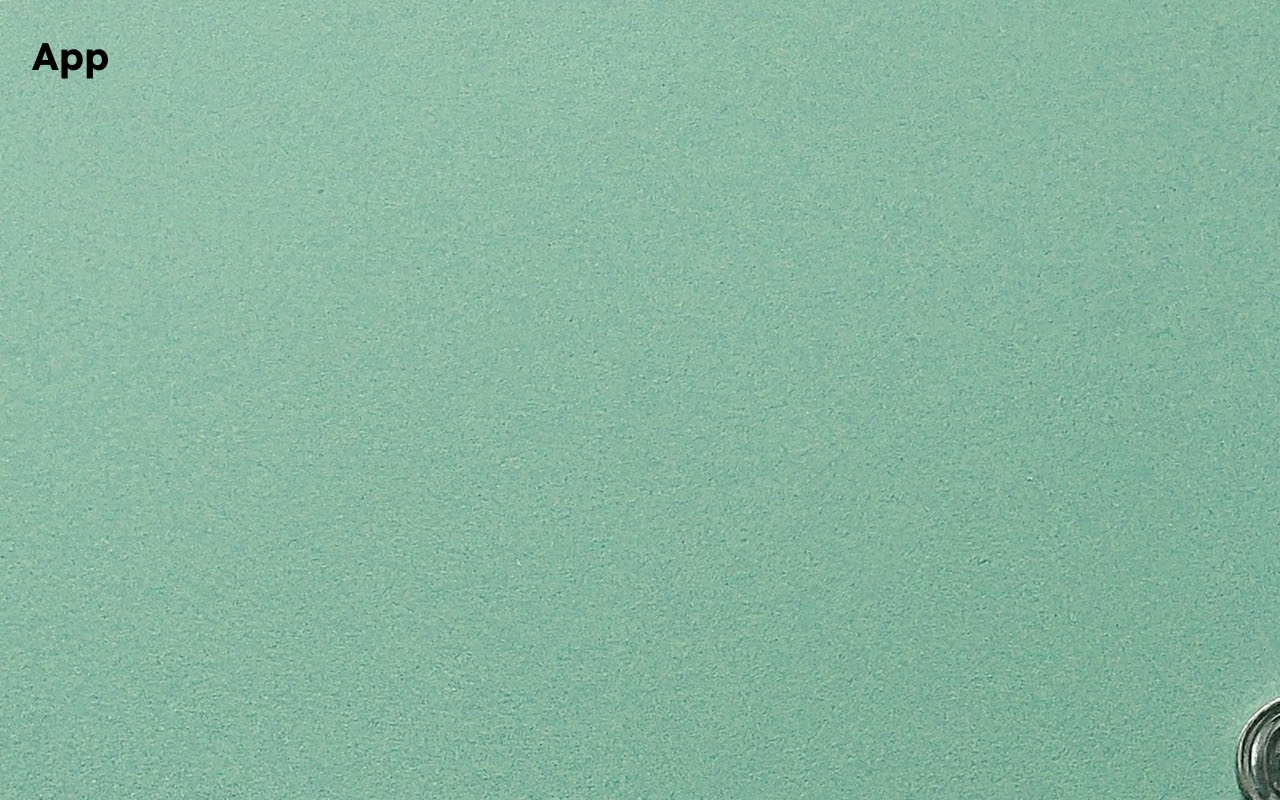
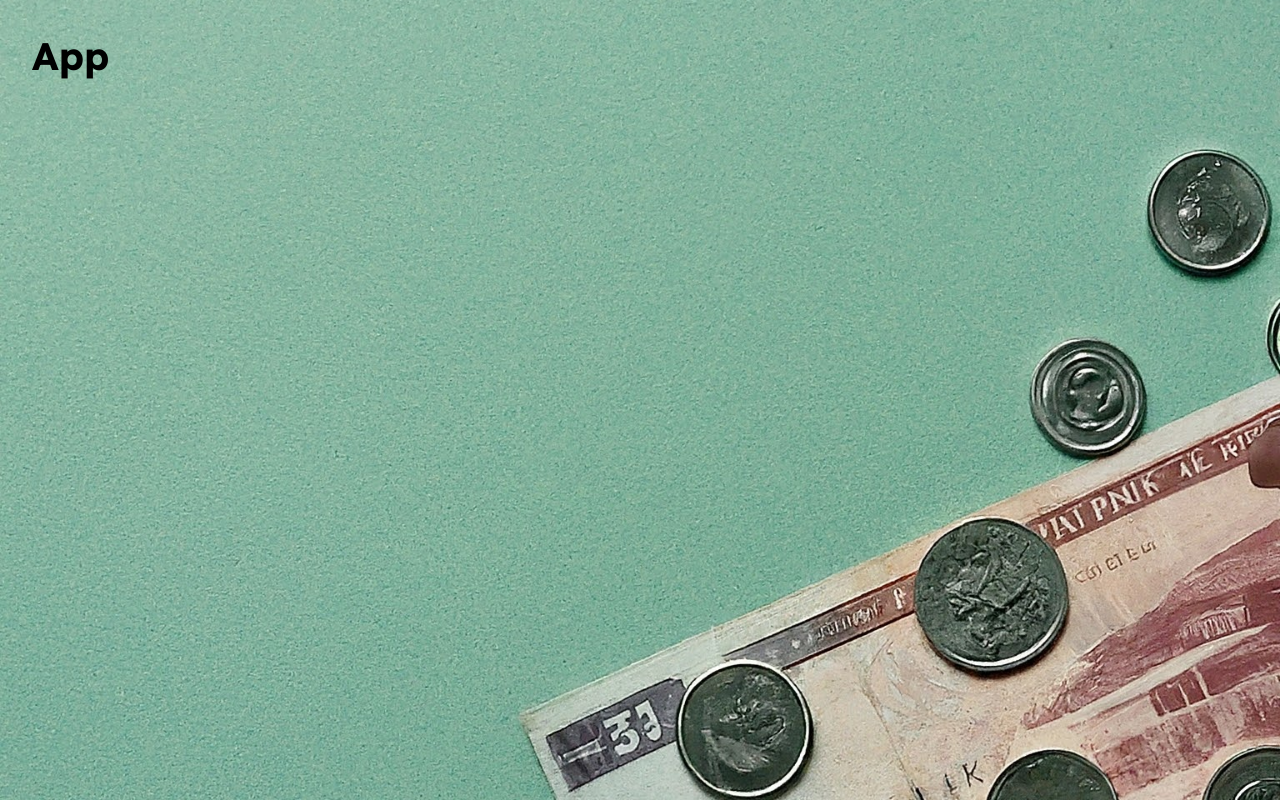
Before and after one commit to kofiad/Portfolio_project, a React (Create React App) app in the folder frontend/: page / in a window 1280 px wide. Built offline with nearby package versions, Linux system fonts and the light colour scheme.

Commit message:
chore: Update background image styling in App component

```diff
--- a/frontend/src/App.js
+++ b/frontend/src/App.js
@@ -17,6 +17,8 @@ const AppStyled = styled.main`
   background-image: url(${({ backgroundImage }) => backgroundImage});
   position: relative; // Positions background image relative to the device screen
   background-repeat: no-repeat; // Prevents the image from repeating
+  background-size: cover; // Covers the entire area without stretching the image
+  background-position: center; // Centers the background image
 `;
 
 export default App;
```
